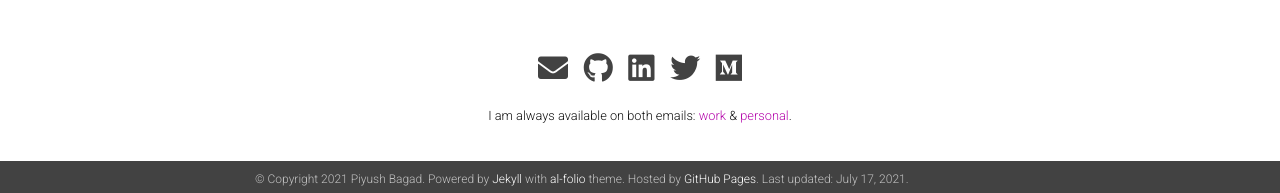
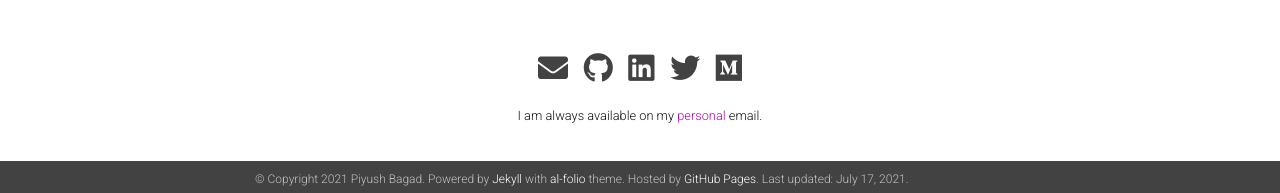
Before and after one commit to bpiyush/bpiyush.github.io, a Jekyll site: the page built from _pages/about.md, in a window 1280 px wide and 1080 px high. Shown: the part 884-1077 px from the top of the window. Built offline with Jekyll 4.4.1, drawn with Linux system fonts in a browser that asks for light colours; nearby versions of some CDN libraries; a style sheet for code colours, icons or effects is not loaded.

Commit message:
removes work email

```diff
--- a/_config.yml
+++ b/_config.yml
@@ -47,7 +47,7 @@ research_gate_profile: # your profile on ResearchGate
 blogger_url: # your blogger URL
 
 contact_note: >
-  I am always available on both emails: <a href="mailto:piyush@wadhwaniai.org">work</a> & <a href="mailto:piyushnbagad11@gmail.com">personal</a>.
+  I am always available on my <a href="mailto:piyushnbagad11@gmail.com">personal</a> email.
 
 google_analytics: UA-XXXXXXXXX # out your google-analytics code
 
```
